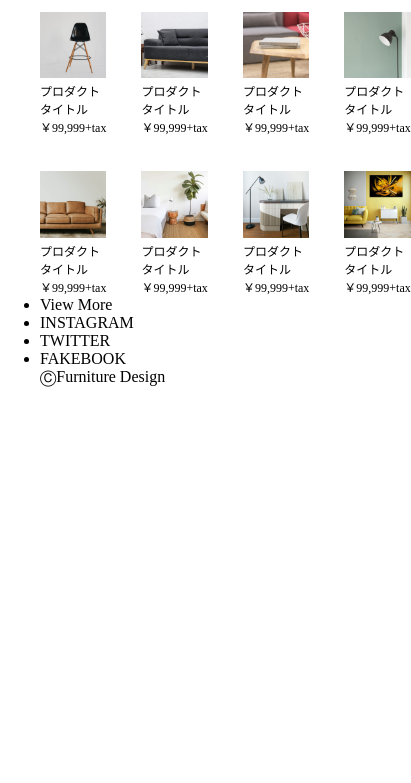
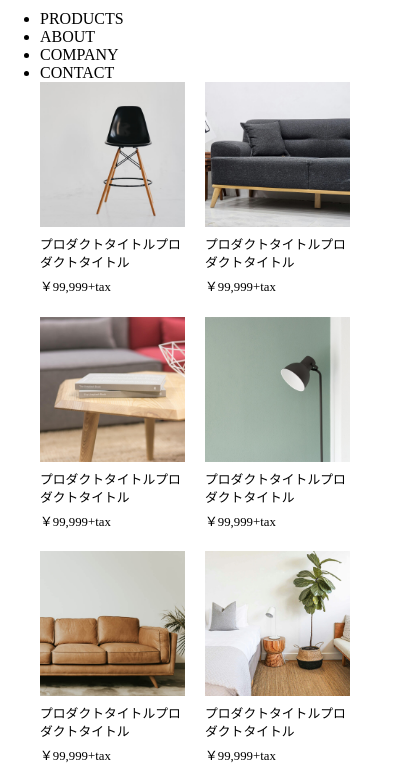
Before and after one commit to TaYu-2/web-practical-training, a plain HTML site: page index.html in a window 390 px wide. Shown: the part 66-849 px from the top of the page, 411 px wide, since content can reach past the window. Drawn offline with nearby package versions, Linux system fonts and the light colour scheme; some packages are replaced by stand-ins of ours.

Commit message:
スマホ対応作った

```diff
--- a/css/style.css
+++ b/css/style.css
@@ -4,9 +4,13 @@ span{
 
 }
 
+.navi-mozi li{
+    list-style: none;
+}
+
 header h1{
-    margin: 25px 0 27px 0;
-
+    margin: 23px 0 27px 0;
+    letter-spacing: 0.5px;
 }
 
 .top{
@@ -15,6 +19,7 @@ header h1{
 
 .site-title{
     font-size: 140%;
+
 }
 
 .product-list p{
@@ -26,6 +31,7 @@ a{
     text-decoration: none;
     color: black;
     transition: all 0.5s;
+    padding-top: 10px;
 }
 
 .product-list{
@@ -47,5 +53,30 @@ a{
 }
 
 .menu li{
-    margin-right: 15px;
+    margin-right: 0px;
 }
+
+.link-text{
+    display: block;
+    text-align: center;
+    margin-top: 40px;
+}
+
+/*レスポンシブ対応デザイン*/
+@media(max-width: 600px){
+    .product-list{
+        grid-template-columns: repeat(2,1fr);
+        gap: 20px;
+    }
+
+    .product-list p{
+        font-size: 0.8rem;
+        line-height: 1.4;
+        margin-top: 6px;
+    }
+
+    .site-title img{
+        height: 24px;
+        width: auto;
+    }
+}
--- a/index.html
+++ b/index.html
@@ -16,10 +16,19 @@
 <body>
     <header id="header" class="wrapper">
         <h1 class="site-title"><a href="index.html">Furniture Design</a></h1>
-        <nav id="">
+        <nav id="navi">
+            <ul id="navi-mozi">
+                <li><a href="products.html">PRODUCTS</a></li>
+                <li><a href="about.html">ABOUT</a></li>
+                <li><a href="company.html">COMPANY</a></li>
+                <li><a href="index.html">CONTACT</a></li>
+            </ul>
+        </nav>
+        <div class="navi-btn">
             <span></span>
             <span></span>
-        </nav>
+        </div>
+        <div id="mask"></div>
     </header>
 
     <main>
@@ -28,65 +37,61 @@
                 <li>
                     <a href="item1.html">
                         <img src="img/item1.jpg" alt="">
-                        <p>プロダクトタイトル</p>
+                        <p>プロダクトタイトルプロダクトタイトル</p>
                         <p>￥99,999+tax</p>
                     </a>
                 </li>
                 <li>
                     <a href="item2.html">
                         <img src="img/item2.jpg" alt="">
-                        <p>プロダクトタイトル</p>
+                        <p>プロダクトタイトルプロダクトタイトル</p>
                         <p>￥99,999+tax</p>
                     </a>
                 </li>
                 <li>
                     <a href="item3.html">
                         <img src="img/item3.jpg" alt="">
-                        <p>プロダクトタイトル</p>
+                        <p>プロダクトタイトルプロダクトタイトル</p>
                         <p>￥99,999+tax</p>
                     </a>
                 </li>
                 <li>
                     <a href="item4.html">
                         <img src="img/item4.jpg" alt="">
-                        <p>プロダクトタイトル</p>
+                        <p>プロダクトタイトルプロダクトタイトル</p>
                         <p>￥99,999+tax</p>
                     </a>
                 </li>
                 <li>
                     <a href="item5.html">
                         <img src="img/item5.jpg" alt="">
-                        <p>プロダクトタイトル</p>
+                        <p>プロダクトタイトルプロダクトタイトル</p>
                         <p>￥99,999+tax</p>
                     </a>
                 </li>
                 <li>
                     <a href="item6.html">
                         <img src="img/item6.jpg" alt="">
-                        <p>プロダクトタイトル</p>
+                        <p>プロダクトタイトルプロダクトタイトル</p>
                         <p>￥99,999+tax</p>
                     </a>
                 </li>
                 <li>
                     <a href="item7.html">
                         <img src="img/item7.jpg" alt="">
-                        <p>プロダクトタイトル</p>
+                        <p>プロダクトタイトルプロダクトタイトル</p>
                         <p>￥99,999+tax</p>
                     </a>
                 </li>
                 <li>
                     <a href="item8.html">
                         <img src="img/item8.jpg" alt="">
-                        <p>プロダクトタイトル</p>
+                        <p>プロダクトタイトルプロダクトタイトル</p>
                         <p>￥99,999+tax</p>
                     </a>
                 </li>
             </ul>
-            <ul>
-                <li>
-                    <a href="products.html">View More</a>
-                </li>
-            </ul>
+                    <a href="products.html" id="link-text">View More</a>
         </div>
     </main>
     <footer id="footer" class="wrapper">
```
